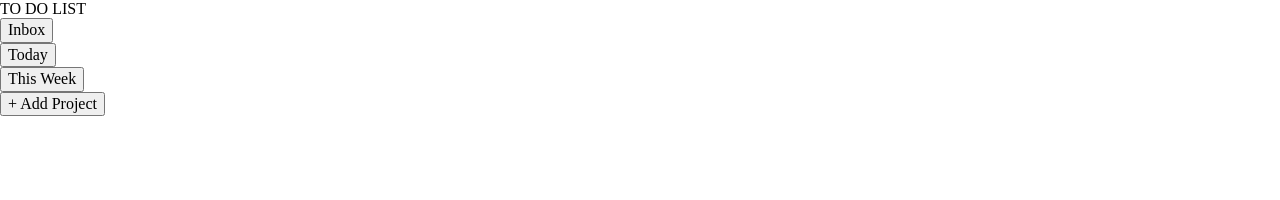
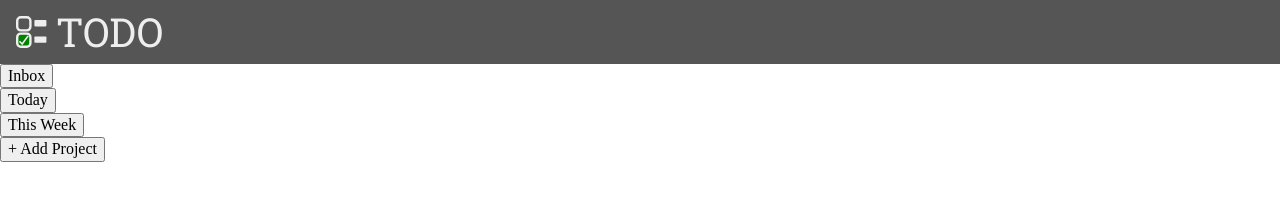
Before and after one commit to Christian-Tarello/ToDoApp, a website built with webpack: page src/index.html in a window 1280 px wide. Built offline with nearby package versions, Linux system fonts and the light colour scheme; what pubsub-js would draw is missing.

Commit message:
Style header

```diff
--- a/src/index.html
+++ b/src/index.html
@@ -7,7 +7,10 @@
     <title>Document</title>
 </head>
 <body>
-    <header>TO DO LIST</header>
+    <header class="header">
+        <img src="assets/icon.svg" alt="" class="header-titleIcon">
+        <span class="header-title">TODO</span>
+    </header>
     <main>
         <div class="sidebar"></div>
         <div class="content"></div>
--- a/src/style.css
+++ b/src/style.css
@@ -1,7 +1,30 @@
 @import "../node_modules/normalize.css/normalize.css";
+@import url('https://fonts.googleapis.com/css2?family=Roboto+Slab&display=swap');
 
 *,
 *::before,
 *::after {
     box-sizing: border-box;
 }
+
+.header {
+    background-color: #555555;
+    display: flex;
+    align-items: center;
+    gap: 0.5rem;
+    height: 4rem;
+    padding-left: 1rem;
+}
+
+.header-titleIcon {
+    height: 2rem;
+    aspect-ratio: 1/1;
+    object-fit: contain;
+}
+
+.header-title {
+    color: #eeeeee;
+    font-size: 2.5rem;
+    font-family: 'Roboto Slab', serif;
+    font-weight: 500;
+}
```
Also changed, not shown: src/assets/icon.svg (added).
